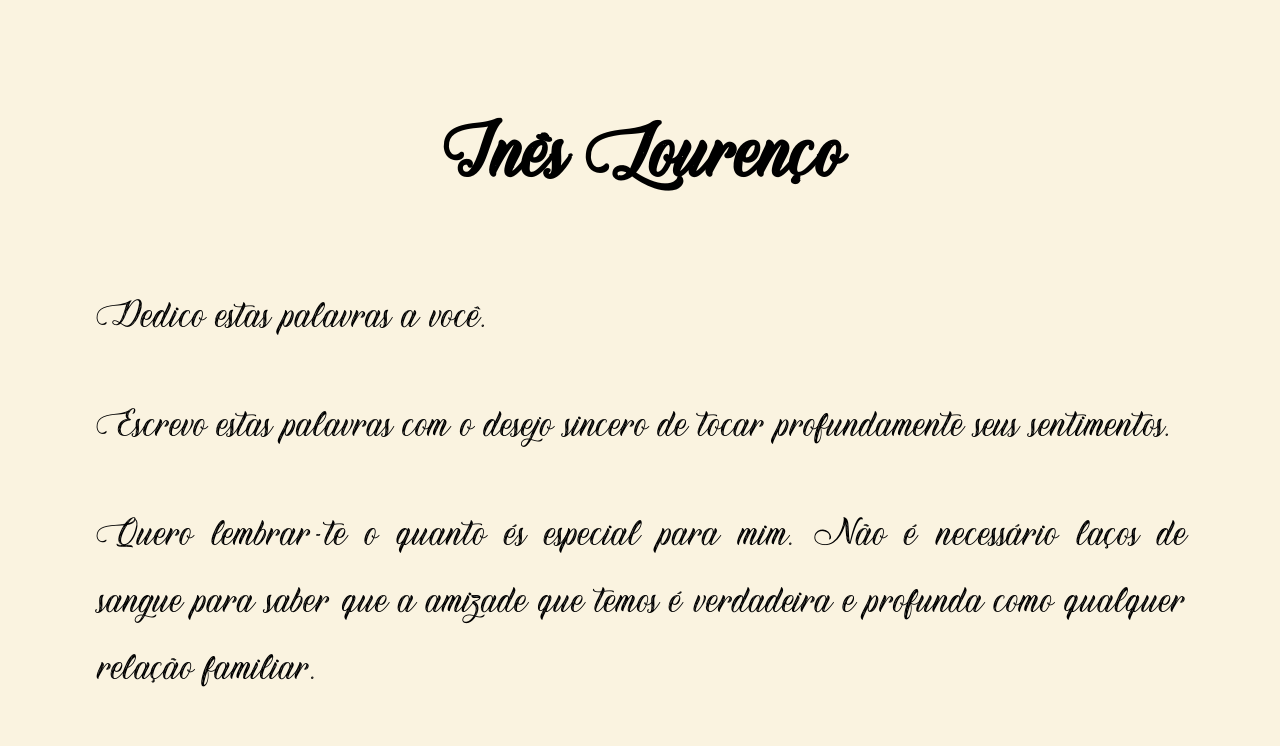
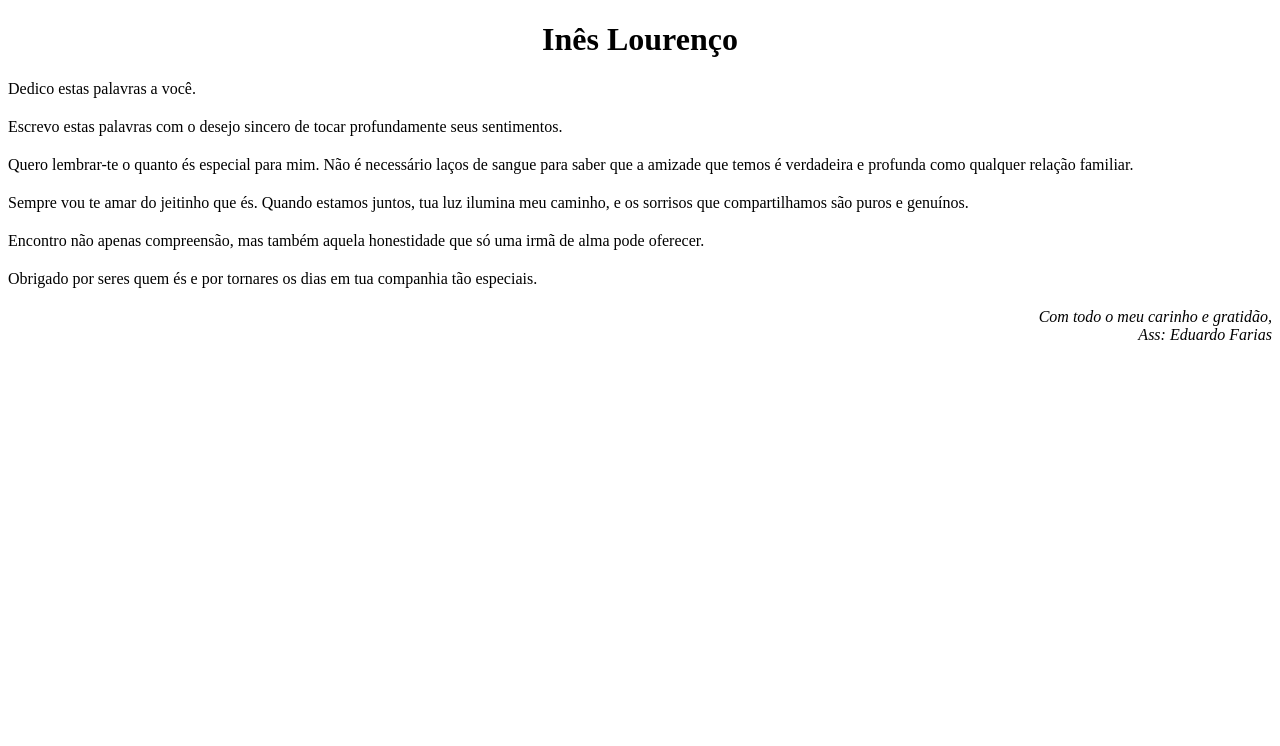
Before and after one commit to edupokenyt0707/-mensagem-para-amiga, a plain HTML site: page index.html in a window 1280 px wide. Shown: the top 746 px of the page. Drawn offline with Linux system fonts and the light colour scheme.

Commit message:
Update index.html

```diff
--- a/index.html
+++ b/index.html
@@ -6,8 +6,10 @@
     <title>Mensagem para Inês Lourenço</title>
     <style>
         @font-face {
-            font-family: 'Honey Florist';
-            src: url('fonts/Honey Florist - Personal Use.otf') format('opentype');
+    font-family: 'Honey Florist';
+    src: url('https://raw.githubusercontent.com/edupokenyt0707/-mensagem-para-amiga/main/fonts/Honey%20Florist%20-%20Personal%20Use.otf') format('opentype');
+}
+
         }
         body {
             font-family: 'Honey Florist', sans-serif;
```
